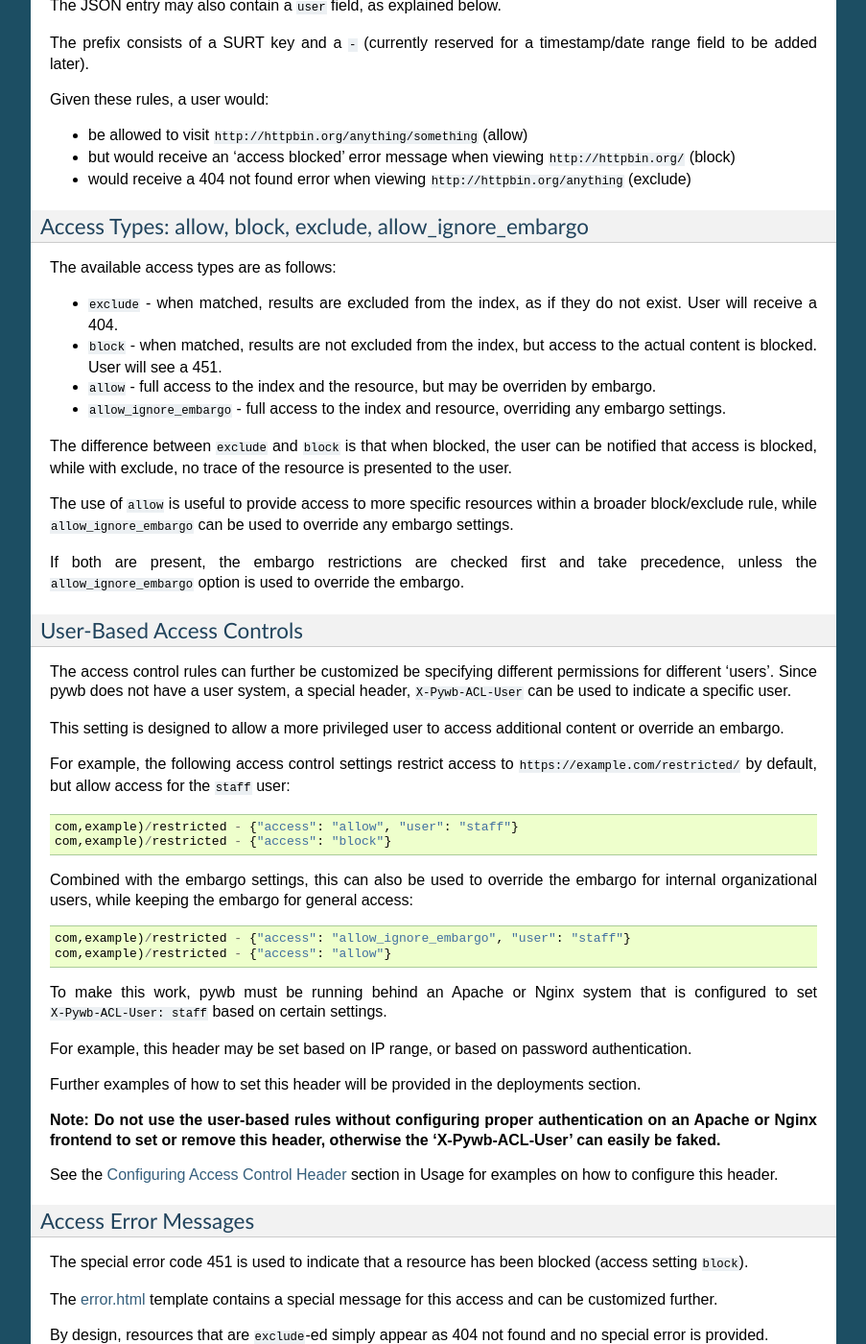
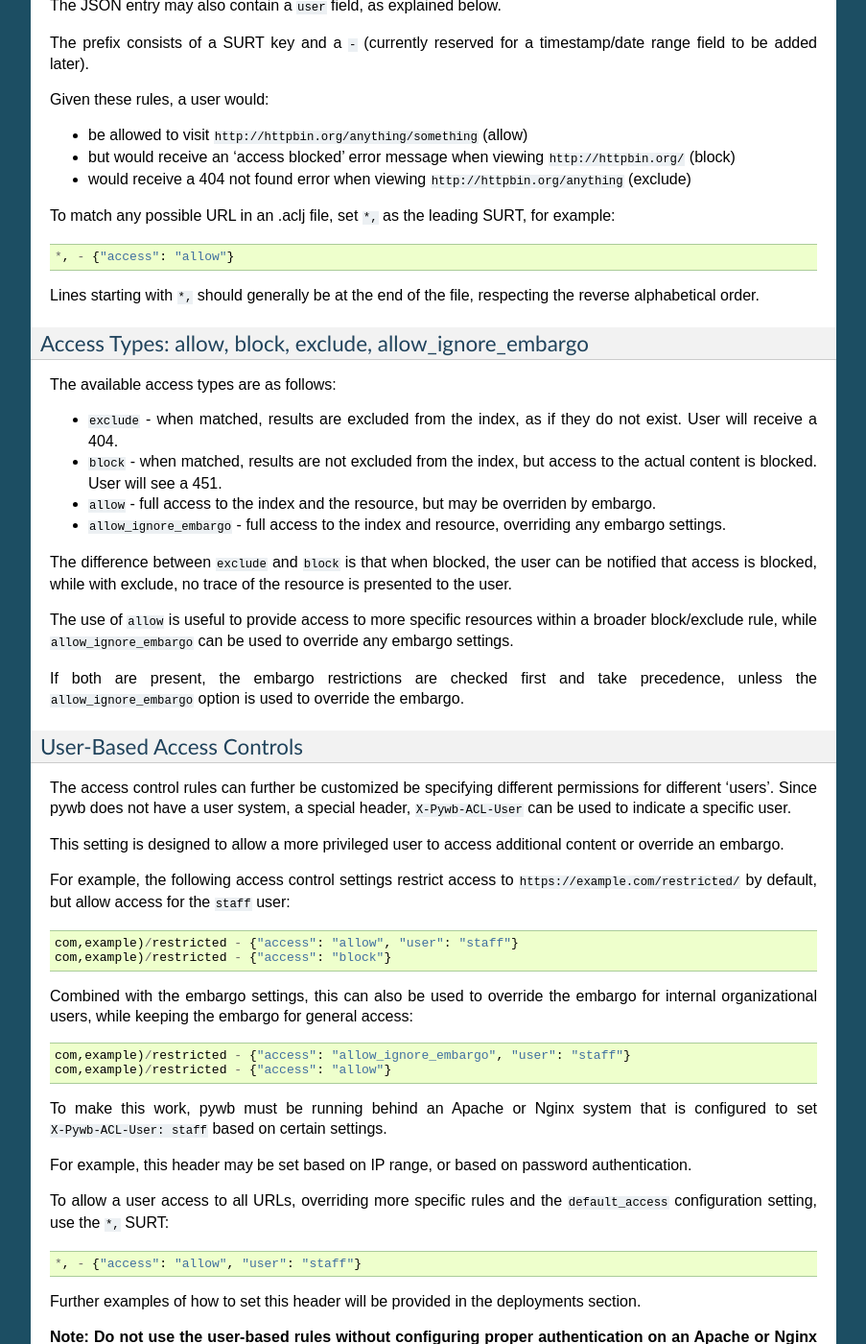
Before and after one commit to webrecorder/pywb, a Sphinx documentation site: the page built from docs/manual/access-control.rst, in a window 1280 px wide and 1400 px high, scrolled down 1740 px. Shown: the whole window at 96% size, without its empty margins (198-1101 px from the left). Built offline with Sphinx 7.4.7, drawn with Linux system fonts in a browser that asks for light colours; pages that are not in the unit, such as notebooks, are missing from menus.

Commit message:
Allow ACLJs to use *, SURT wildcard to match all URLs (#882)
Also adds tests and documentation

```diff
--- a/docs/manual/access-control.rst
+++ b/docs/manual/access-control.rst
@@ -105,6 +105,12 @@ Given these rules, a user would:
 * but would receive an 'access blocked' error message when viewing ``http://httpbin.org/`` (block)
 * would receive a 404 not found error when viewing ``http://httpbin.org/anything`` (exclude)
 
+To match any possible URL in an .aclj file, set ``*,`` as the leading SURT, for example::
+
+  *, - {"access": "allow"}
+
+Lines starting with ``*,`` should generally be at the end of the file, respecting the reverse alphabetical order.
+
 
 Access Types: allow, block, exclude, allow_ignore_embargo
 ^^^^^^^^^^^^^^^^^^^^^^^^^^^^^^^^^^^^^^^^^^^^^^^^^^^^^^^^^
@@ -148,6 +154,10 @@ Combined with the embargo settings, this can also be used to override the embarg
 To make this work, pywb must be running behind an Apache or Nginx system that is configured to set ``X-Pywb-ACL-User: staff`` based on certain settings.
 
 For example, this header may be set based on IP range, or based on password authentication.
+
+To allow a user access to all URLs, overriding more specific rules and the ``default_access`` configuration setting, use the ``*,`` SURT::
+
+  *, - {"access": "allow", "user": "staff"}
 
 Further examples of how to set this header will be provided in the deployments section.
 
```
Also changed, not shown: 4 other files.
